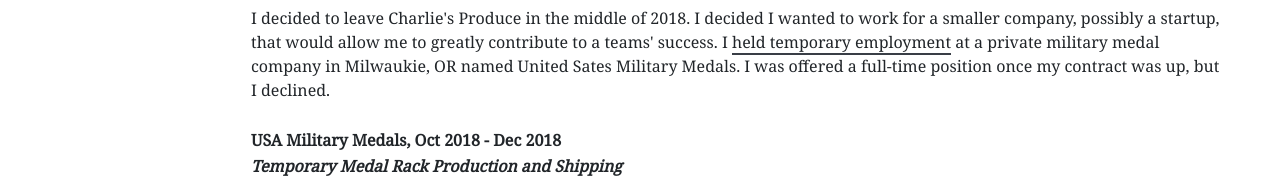
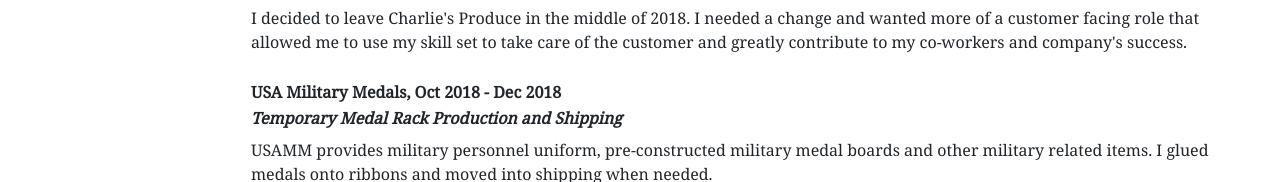
Before and after one commit to JasonINPDX/me, a plain HTML site: page work-history.html in a window 1280 px wide. Shown: the part 544-726 px from the top of the page. Drawn offline with nearby package versions, Linux system fonts and the light colour scheme.

Commit message:
Update work-history.html

```diff
--- a/work-history.html
+++ b/work-history.html
@@ -156,10 +156,9 @@
                 <th><i>Looking to Add Value</i></th>
             </tr>
             <tr class="rolepara">
-                <th class="thhistory">I decided to leave Charlie's Produce in the middle of 2018.  I decided I wanted to work for a smaller company,
-                  possibly a startup, that would allow me to greatly contribute to a teams' success.  I <U>held temporary
-                    employment</u> at a private military medal company in Milwaukie, OR named United Sates Military Medals.  I was offered a full-time position
-                    once my contract was up, but I declined.
+                <th class="thhistory">I decided to leave Charlie's Produce in the middle of 2018.  I needed a change and
+                 wanted more of a customer facing role that allowed me to use my skill set to take care of the customer
+                  and greatly contribute to my co-workers and company's success.
                 </th>
             </tr>
     </table>
```
